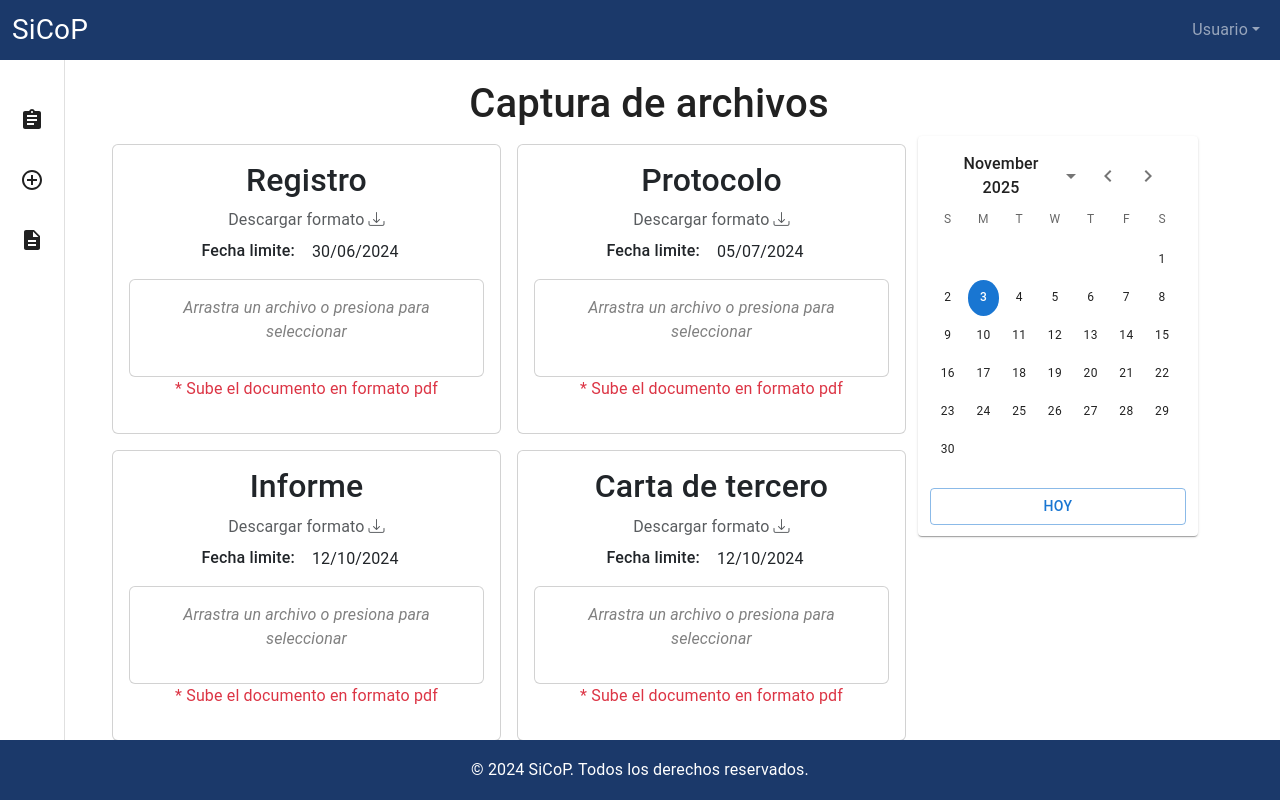
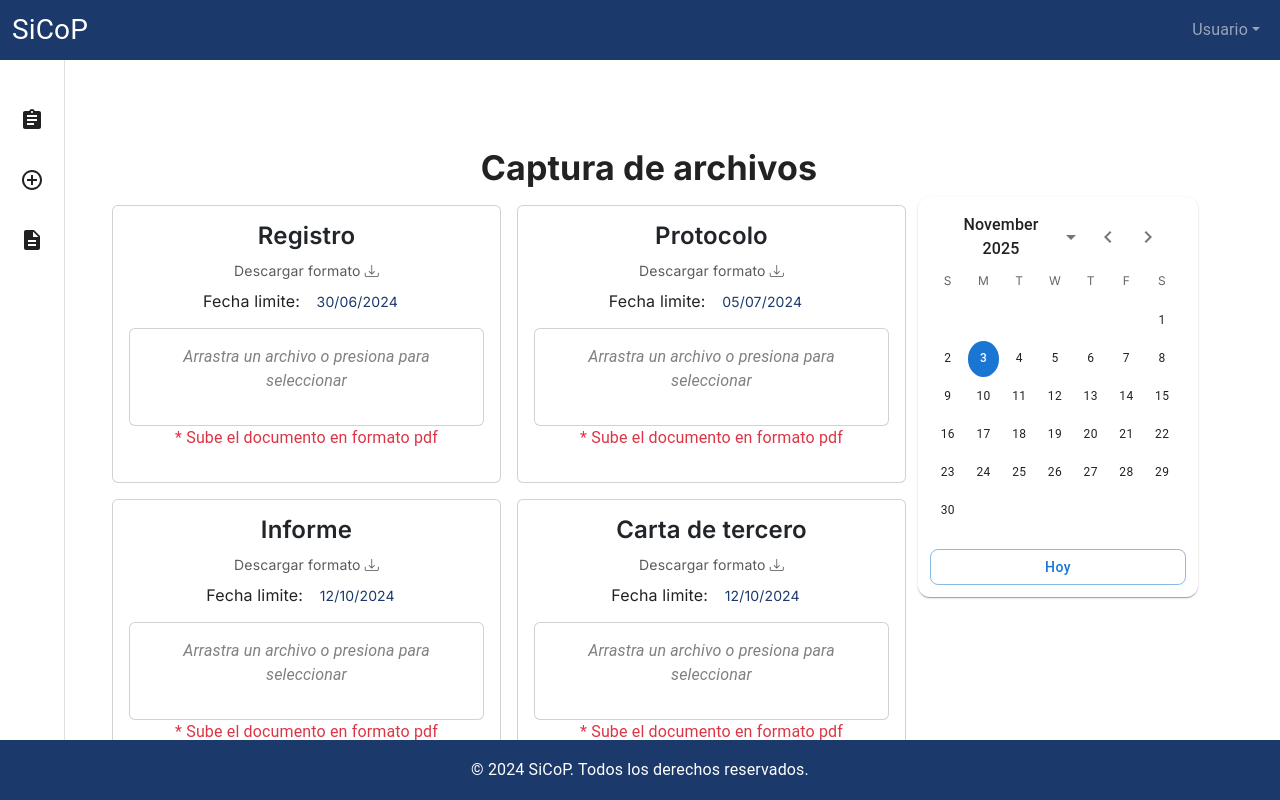
Before and after one commit to yisusrgg/SiCoP_GDPS, a React (Vite) app in the folder frontend/: page /Detalles/Archivos in a window 1280 px wide. Built offline with nearby package versions, Linux system fonts and the light colour scheme; no server answers.

Commit message:
Revisión de uniformidad de estilo.

```diff
--- a/frontend/src/Login.jsx
+++ b/frontend/src/Login.jsx
@@ -335,9 +335,11 @@ export default function Login() {
         sx={{
           flexGrow: 1,
           display: "flex",
-          alignItems: "center",
           justifyContent: "center",
           minHeight: "80vh",
+          alignItems: "flex-start",
+          mt: 0,
+          pt: 1,
         }}
       >
         <Container maxWidth="md">
--- a/frontend/src/index.css
+++ b/frontend/src/index.css
@@ -1,3 +1,171 @@
+@import url('https://fonts.googleapis.com/css2?family=Inter:wght@300;400;600;700&display=swap');
+
+:root {
+  --font-family: 'Inter', 'Roboto', system-ui, -apple-system, 'Segoe UI', Roboto, 'Helvetica Neue', Arial, 'Noto Sans', 'Apple Color Emoji', 'Segoe UI Emoji', 'Segoe UI Symbol', sans-serif;
+  --primary-color: #1B396A;
+  --primary-contrast: #ffffff;
+  --text-color: #222222;
+  --muted-color: #6c757d;
+}
+
+:root {
+  --primary-light: #e9f1fe;
+  --primary-main: var(--primary-color);
+  --primary-dark: #12284a;
+  --success-main: #2e7d32;
+  --error-main: #d32f2f;
+  --info-main: #0288d1;
+  --surface: #ffffff;
+  --elev-1: 0 1px 3px rgba(16,24,40,0.06);
+  --elev-2: 0 6px 18px rgba(16,24,40,0.08);
+}
+
+
+html, body, #root {
+  height: 100%;
+}
+
 body {
   margin: 0;
+  font-family: var(--font-family);
+  color: var(--text-color);
+  background-color: #ffffff;
+  -webkit-font-smoothing: antialiased;
+  -moz-osx-font-smoothing: grayscale;
 }
+
+.app-navbar {
+  background-color: var(--primary-color) !important;
+  color: var(--primary-contrast) !important;
+  width: 100%;
+  height: 60px;
+  display: flex;
+  align-items: center;
+  position: fixed;
+  top: 0;
+  z-index: 1300;
+}
+
+.app-navbar .navbar-brand,
+.app-navbar .nav-link,
+.app-navbar .dropdown-item {
+  color: var(--primary-contrast) !important;
+}
+
+body, button, input, select, textarea {
+  font-size: 14px;
+}
+
+.text-primary {
+  color: var(--primary-color) !important;
+}
+
+.muted {
+  color: var(--muted-color) !important;
+}
+
+h1, h2, h3, h4, h5, h6 {
+  font-family: var(--font-family);
+  color: var(--text-color);
+  margin: 0 0 0.5rem 0;
+}
+
+h1 { font-size: 2.125rem; font-weight: 700; }
+h2 { font-size: 1.5rem; font-weight: 600; }
+h3 { font-size: 1.25rem; font-weight: 600; }
+
+.btn {
+  font-family: var(--font-family);
+  font-size: 0.875rem;
+  line-height: 1.75;
+  border-radius: 8px;
+  padding: 6px 12px;
+  cursor: pointer;
+  border: none;
+  background: transparent;
+  color: var(--primary-main);
+}
+
+.btn:focus { outline: none; box-shadow: 0 0 0 3px rgba(27,57,106,0.12); }
+
+.btn-link {
+  background: transparent;
+  color: var(--primary-main);
+  padding: 0;
+  text-decoration: underline;
+}
+
+.btn-contained {
+  background: var(--primary-main);
+  color: var(--primary-contrast);
+  box-shadow: var(--elev-1);
+}
+
+.btn-outlined {
+  background: transparent;
+  color: var(--primary-main);
+  border: 1px solid rgba(27,57,106,0.12);
+}
+
+.MuiCard-root {
+  border-radius: 12px !important;
+  box-shadow: var(--elev-2) !important;
+  background-color: var(--surface) !important;
+}
+
+.MuiCardHeader-root {
+  background-color: var(--primary-light) !important;
+  padding: 8px 16px !important;
+}
+
+.MuiCardContent-root {
+  padding: 16px !important;
+}
+
+.MuiTypography-root {
+  font-family: var(--font-family) !important;
+}
+
+.MuiButton-root {
+  border-radius: 8px !important;
+  text-transform: none !important;
+}
+
+.MuiButton-containedPrimary {
+  background-color: var(--primary-main) !important;
+  color: var(--primary-contrast) !important;
+}
+
+.MuiButton-containedPrimary:hover {
+  background-color: var(--primary-dark) !important;
+}
+
+.MuiIconButton-root {
+  transition: transform 0.12s ease, background-color 0.12s ease;
+}
+
+.MuiIconButton-root:hover {
+  transform: scale(1.03);
+}
+
+.MuiChip-root {
+  font-weight: 600;
+}
+
+.MuiBackdrop-root {
+  background-color: rgba(0,0,0,0.45) !important;
+}
+
+.MuiPaper-root {
+  border-radius: 12px !important;
+}
+
+.text-muted { color: var(--muted-color) !important; }
+.card-elev { box-shadow: var(--elev-1); border-radius: 10px; }
+
+/* Reduce visual noise en scrollables (especialmente sliders) */
+::-webkit-scrollbar { height: 8px; width: 8px; }
+::-webkit-scrollbar-thumb { background: rgba(0,0,0,0.12); border-radius: 8px; }
+
+/* Responsive tweaks para evitar que el nav fijo tape contenido */
+main, #root, .app-root { padding-top: 68px; }
```
